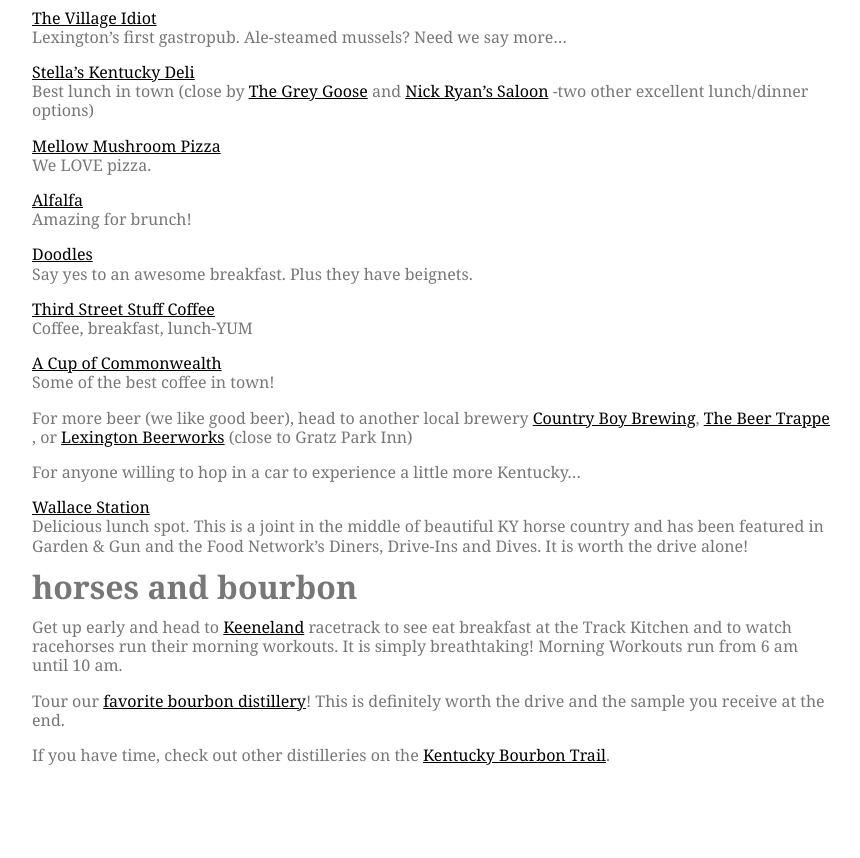
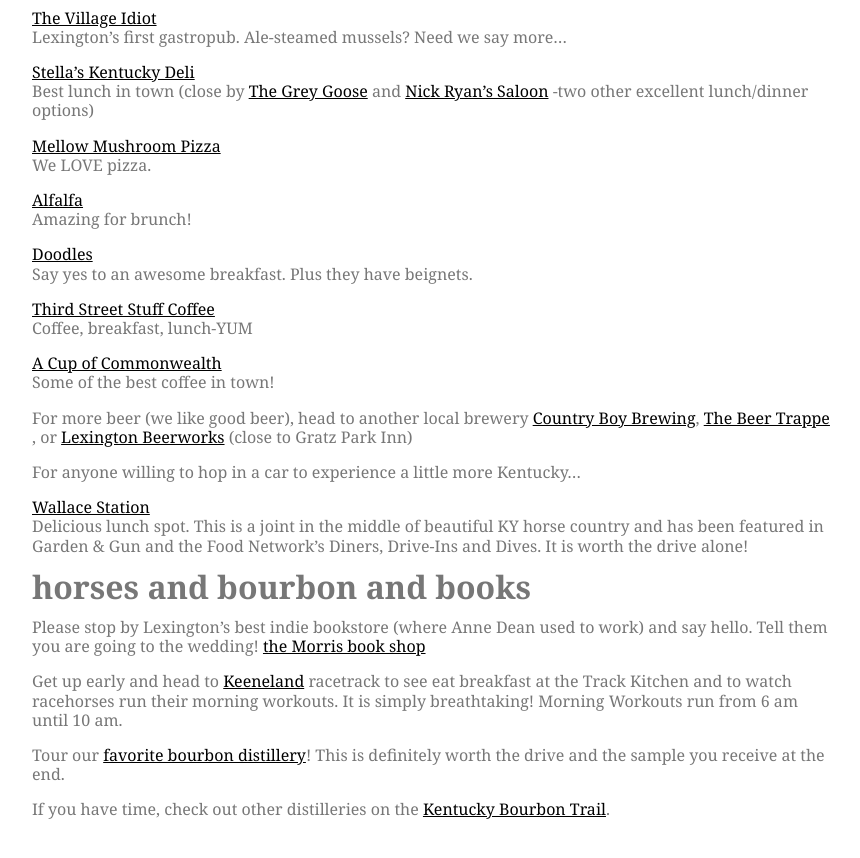
Before and after one commit to nikolaiwarner/annedeanandrand.com, a Jekyll site: the page built from fun.md, in a window 1280 px wide and 900 px high, scrolled down 1079 px. Shown: the top 858 px of the window, without its empty margins (208-1068 px from the left). Built offline with Jekyll 4.4.1, drawn with Linux system fonts in a browser that asks for light colours.

Commit message:
Update fun.md

```diff
--- a/fun.md
+++ b/fun.md
@@ -65,7 +65,9 @@ Delicious lunch spot. This is a joint in the middle of beautiful KY horse countr
 It is worth the drive alone!
 
 
-# horses and bourbon
+# horses and bourbon and books
+
+Please stop by Lexington's best indie bookstore (where Anne Dean used to work) and say hello. Tell them you are going to the wedding! [the Morris book shop](http://www.morrisbookshop.com/)
 
 
 Get up early and head to [Keeneland](http://www.keeneland.com/discover/morning-workouts) racetrack to see eat breakfast at the Track Kitchen and to watch racehorses run their morning workouts. It is simply breathtaking!
```
